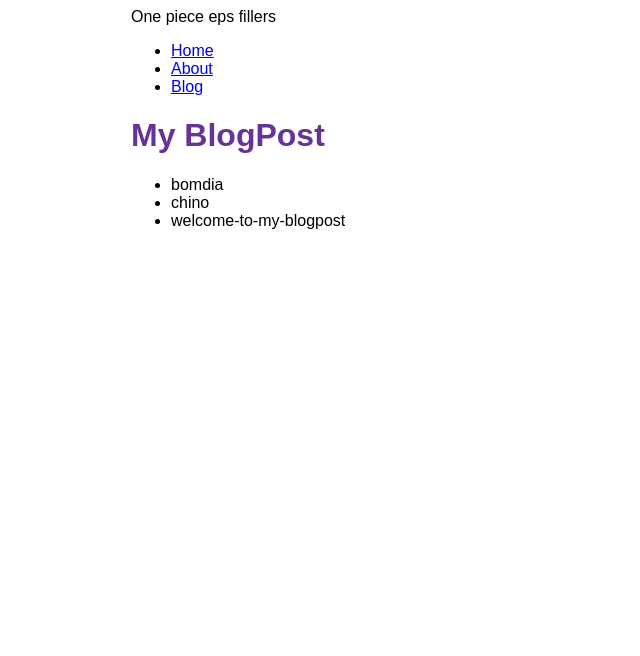
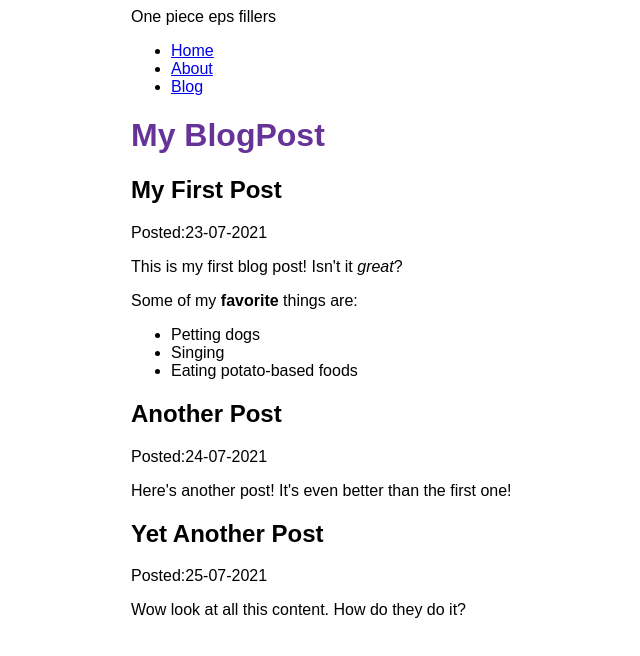
Before and after one commit to balaclavaboyz/primeiro-site-com-gastby, a Gatsby site: page /blog in a window 1280 px wide. Shown: the whole page, without its empty margins (259-899 px from the left). Built offline with nearby package versions, Linux system fonts and the light colour scheme; Gatsby itself is replaced by a stand-in of ours.

Commit message:
welcome to ma blogpost with content

```diff
--- a/blog/bomdia.mdx
+++ b/blog/bomdia.mdx
@@ -0,0 +1,12 @@
+---
+title: "My First Post"
+date: "2021-07-23"
+---
+
+This is my first blog post! Isn't it *great*?
+
+Some of my **favorite** things are:
+
+* Petting dogs
+* Singing
+* Eating potato-based foods
--- a/blog/chino.mdx
+++ b/blog/chino.mdx
@@ -0,0 +1,6 @@
+---
+title: "Another Post"
+date: "2021-07-24"
+---
+
+Here's another post! It's even better than the first one!
--- a/blog/welcome-to-my-blogpost.mdx
+++ b/blog/welcome-to-my-blogpost.mdx
@@ -0,0 +1,6 @@
+---
+title: "Yet Another Post"
+date: "2021-07-25"
+---
+
+Wow look at all this content. How do they do it?
--- a/gatsby-config.js
+++ b/gatsby-config.js
@@ -12,6 +12,7 @@
         name:`blog`,
         path:`${__dirname}/blog`,
       }
-    }
+    },
+    "gatsby-plugin-mdx",
   ],
 }
--- a/package.json
+++ b/package.json
@@ -14,8 +14,11 @@
     "clean": "gatsby clean"
   },
   "dependencies": {
+    "@mdx-js/mdx": "^1.6.22",
+    "@mdx-js/react": "^1.6.22",
     "gatsby": "^4.13.1",
     "gatsby-plugin-image": "^2.13.0",
+    "gatsby-plugin-mdx": "^3.13.0",
     "gatsby-plugin-sharp": "^4.13.0",
     "gatsby-source-filesystem": "^4.13.0",
     "react": "^17.0.1",
--- a/src/pages/blog.js
+++ b/src/pages/blog.js
@@ -1,31 +1,40 @@
 import * as React from 'react'
 import { graphql } from 'gatsby'
+import { MDXRenderer } from 'gatsby-plugin-mdx'
 import Layout from '../components/layout'
 
 const BlogPage=({data})=>{
     return(
         <Layout pageTitle="My BlogPost">
-            <ul>
-                {
-                    data.allFile.nodes.map(node=>(
-                        <li key={node.name}>
-                            {node.name}
-                        </li>
-                    ))
-                }
-            </ul>
+            {
+                data.allMdx.nodes.map((node)=>(
+                    <article key={node.id}>
+                        <h2>{node.frontmatter.title}</h2>
+                        <p>Posted:{node.frontmatter.date}</p>
+                        <MDXRenderer>
+                            {node.body}
+                        </MDXRenderer>
+                    </article>
+                ))
+            }
         </Layout>
     )
 }
 
 export const query = graphql`
-    query{
-        allFile{
-            nodes{
-                name
-            }
+query {
+    allMdx(sort: {fields: frontmatter___date}) {
+      nodes {
+        frontmatter {
+          title
+          date(formatString:"DD-MM-YYYY")
         }
+        id
+        body
+      }
     }
+  }
+
 `
 
 export default BlogPage
```
Also changed, not shown: 1 other file.
